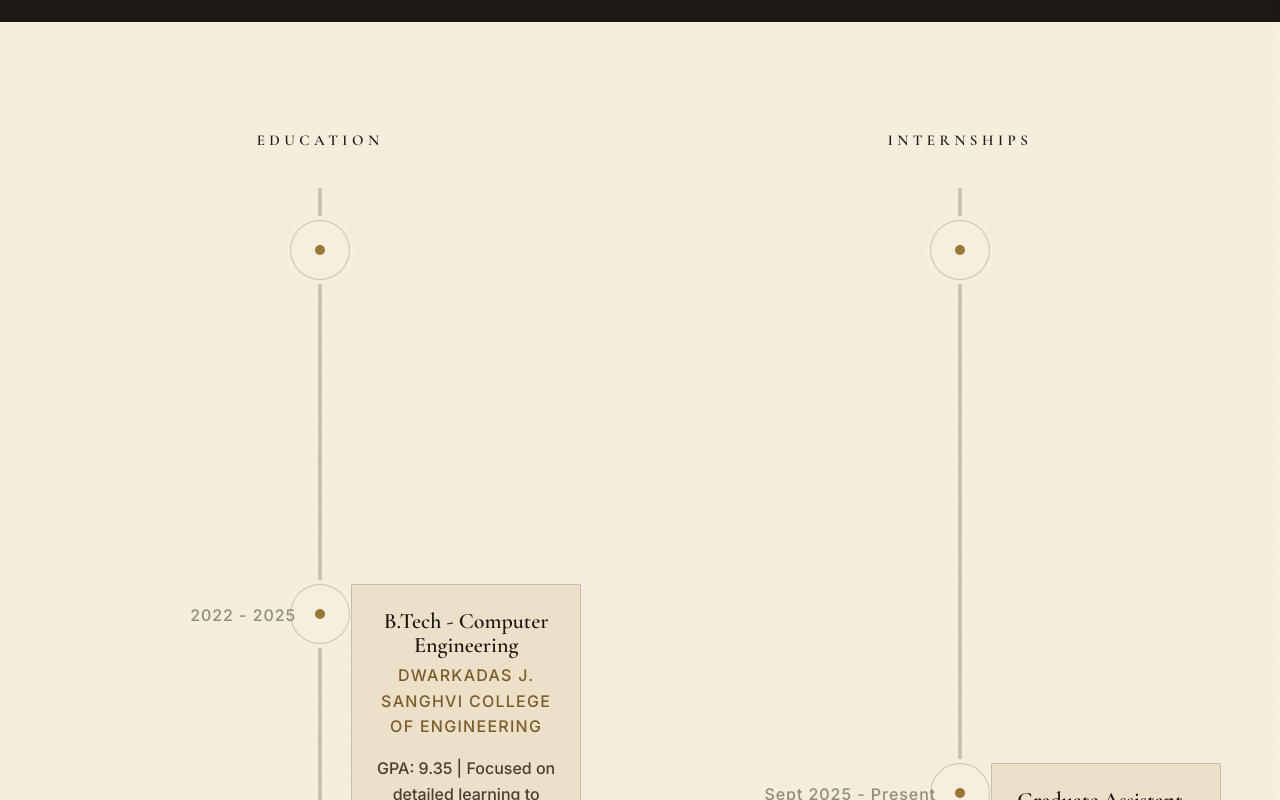
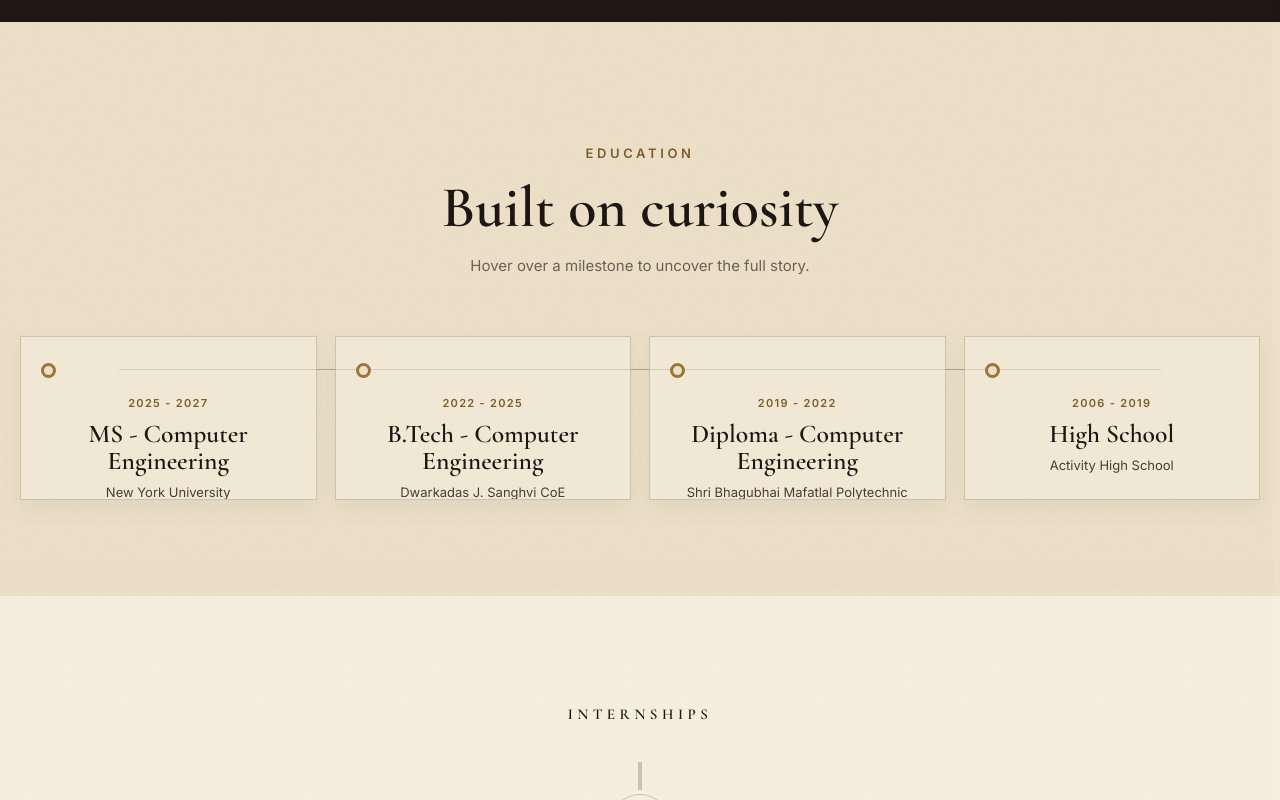
Before and after one commit to Shashwatshah02/Portfolio-Website, a React (Create React App) app: page / in a window 1280 px wide. Shown: the part 960-1760 px from the top of the page. Built offline with nearby package versions, Linux system fonts and the light colour scheme.

Commit message:
Add interactive education timeline

```diff
--- a/src/Components/NavBar.js
+++ b/src/Components/NavBar.js
@@ -58,15 +58,16 @@ export default function NavBar() {
               Home
             </Nav.Link>
             <Nav.Link
-              href="#skills"
+              href="#education"
               className={
-                active === "skills" ? "active navbar-link" : "navbar-link"
+                active === "education" ? "active navbar-link" : "navbar-link"
               }
               onClick={() => {
-                activeLink("skills");
+                activeLink("education");
+                setExpanded(false);
               }}
             >
-              Skills
+              Education
             </Nav.Link>
             <Nav.Link
               href="#projects"
@@ -75,6 +76,7 @@ export default function NavBar() {
               }
               onClick={() => {
                 activeLink("projects");
+                setExpanded(false);
               }}
             >
               Projects
--- a/src/Components/Timeline.css
+++ b/src/Components/Timeline.css
@@ -1,17 +1,175 @@
 .timeline-section {
-  display: flex;
-  flex-wrap: wrap;
-  justify-content: center;
-  gap: 40px;
   padding: 110px 20px;
   background-color: var(--color-parchment);
   position: relative;
+}
+
+/* Education — compact horizontal timeline */
+.education-section {
+  padding: 118px 20px 96px;
+  background: var(--color-parchment-dark);
+  overflow: hidden;
+  position: relative;
+}
+
+.education-heading {
+  max-width: 600px;
+  margin: 0 auto 58px;
+  text-align: center;
+}
+
+.education-heading .section-eyebrow {
+  margin-bottom: 13px;
+}
+
+.education-heading h2 {
+  color: var(--color-ink);
+  font-family: var(--font-serif);
+  font-size: clamp(40px, 5vw, 58px);
+  font-weight: 600;
+  margin: 0;
+}
+
+.education-heading p {
+  margin: 15px 0 0;
+  color: var(--color-muted-on-light);
+  font-size: 15px;
+}
+
+.education-scroll {
+  max-width: 1240px;
+  margin: 0 auto;
+}
+
+.education-track {
+  display: grid;
+  grid-template-columns: repeat(4, minmax(0, 1fr));
+  gap: 18px;
+  list-style: none;
+  margin: 0;
+  padding: 0;
+  position: relative;
+}
+
+.education-track::before {
+  content: "";
+  position: absolute;
+  top: 33px;
+  left: 8%;
+  right: 8%;
+  height: 1px;
+  background: rgba(28, 23, 18, 0.28);
+}
+
+.education-milestone {
+  min-width: 0;
+  position: relative;
+}
+
+.education-card {
+  height: 164px;
+  padding: 58px 20px 20px;
+  position: relative;
+  overflow: hidden;
+  cursor: default;
+  background: rgba(246, 239, 224, 0.52);
+  border: 1px solid rgba(28, 23, 18, 0.18);
+  box-shadow: 0 8px 22px rgba(28, 23, 18, 0.05);
+  outline: none;
+  transition: height 0.35s cubic-bezier(0.22, 0.61, 0.36, 1), transform 0.35s cubic-bezier(0.22, 0.61, 0.36, 1), background-color 0.35s ease, border-color 0.35s ease, box-shadow 0.35s ease;
+}
+
+.education-marker {
+  position: absolute;
+  top: 26px;
+  left: 20px;
+  z-index: 1;
+  width: 15px;
+  height: 15px;
+  background: var(--color-parchment-dark);
+  border: 3px solid var(--color-bronze);
+  border-radius: 50%;
+  transition: transform 0.35s ease, background-color 0.35s ease;
+}
+
+.education-card time {
+  display: block;
+  margin-bottom: 10px;
+  color: var(--color-bronze-dark);
+  font-family: var(--font-sans);
+  font-size: 11px;
+  font-weight: 700;
+  letter-spacing: 0.12em;
+  text-transform: uppercase;
+}
+
+.education-card h3 {
+  margin: 0;
+  color: var(--color-ink);
+  font-family: var(--font-serif);
+  font-size: clamp(20px, 2vw, 26px);
+  font-weight: 600;
+  line-height: 1.05;
+}
+
+.education-school {
+  margin: 8px 0 0;
+  color: var(--color-ink-faint);
+  font-size: 13px;
+  line-height: 1.4;
+}
+
+.education-details {
+  max-height: 0;
+  margin-top: 0;
+  opacity: 0;
+  overflow: hidden;
+  transition: max-height 0.35s ease, margin-top 0.35s ease, opacity 0.25s ease;
+}
+
+.education-details > span {
+  color: var(--color-bronze-dark);
+  font-size: 10px;
+  font-weight: 700;
+  letter-spacing: 0.14em;
+  text-transform: uppercase;
+}
+
+.education-details p {
+  margin: 8px 0 0;
+  color: var(--color-ink-faint);
+  font-size: 13px;
+  line-height: 1.55;
+}
+
+.education-card:hover,
+.education-card:focus-visible {
+  z-index: 2;
+  height: 330px;
+  transform: translateY(-8px) scale(1.035);
+  background: var(--color-parchment);
+  border-color: var(--color-bronze);
+  box-shadow: 0 20px 35px rgba(28, 23, 18, 0.16);
+}
+
+.education-card:hover .education-marker,
+.education-card:focus-visible .education-marker {
+  background: var(--color-bronze);
+  transform: scale(1.16);
+}
+
+.education-card:hover .education-details,
+.education-card:focus-visible .education-details {
+  max-height: 170px;
+  margin-top: 18px;
+  opacity: 1;
 }
 
 .timeline-column {
   flex: 1 1;
   min-width: 320px;
   max-width: 600px;
+  margin: 0 auto;
   padding: 0 10px;
 }
 
@@ -97,9 +255,33 @@
 
 @media (max-width: 768px) {
   .timeline-section {
-    flex-direction: column;
-    align-items: center;
     padding: 70px 10px;
+  }
+
+  .education-section {
+    padding: 84px 0 72px;
+  }
+
+  .education-heading {
+    padding: 0 20px;
+    margin-bottom: 38px;
+  }
+
+  .education-scroll {
+    overflow-x: auto;
+    padding: 0 20px 20px;
+    scrollbar-color: var(--color-bronze) transparent;
+  }
+
+  .education-track {
+    width: max-content;
+    grid-template-columns: repeat(4, 248px);
+  }
+
+  .education-card:hover,
+  .education-card:focus-visible {
+    height: 340px;
+    transform: translateY(-4px);
   }
 
   .timeline-column {
--- a/src/Components/Timeline.js
+++ b/src/Components/Timeline.js
@@ -9,16 +9,16 @@ import "./Timeline.css";
 
 const educationData = [
   {
-    date: "Fall 2025",
+    date: "2025 - 2027",
     title: "MS - Computer Engineering",
     subtitle: "New York University",
     description:
-      "Will pursue advanced courses in Hardware and Software related fields under leading faculty.",
+      "GPA: 3.73 | Pursuing advanced hardware and software courses under leading faculty.",
   },
   {
     date: "2022 - 2025",
     title: "B.Tech - Computer Engineering",
-    subtitle: "Dwarkadas J. Sanghvi College of Engineering",
+    subtitle: "Dwarkadas J. Sanghvi CoE",
     description:
       "GPA: 9.35 | Focused on detailed learning to find my specific niche. Multiple participations in student chapters and events",
   },
@@ -99,6 +99,37 @@ const cardVariants = {
   }),
 };
 
+function EducationTimeline() {
+  return (
+    <section id="education" className="education-section grain-overlay">
+      <div className="education-heading">
+        <span className="section-eyebrow">Education</span>
+        <h2>Built on curiosity</h2>
+        <p>Hover over a milestone to uncover the full story.</p>
+      </div>
+
+      <div className="education-scroll" aria-label="Education timeline">
+        <ol className="education-track">
+          {educationData.map((item, index) => (
+            <li key={item.title} className="education-milestone">
+              <article className="education-card" tabIndex="0">
+                <span className="education-marker" aria-hidden="true" />
+                <time>{item.date}</time>
+                <h3>{item.title}</h3>
+                <p className="education-school">{item.subtitle}</p>
+                <div className="education-details">
+                  <span>Details</span>
+                  <p>{item.description}</p>
+                </div>
+              </article>
+            </li>
+          ))}
+        </ol>
+      </div>
+    </section>
+  );
+}
+
 function TimelineColumn({ title, items }) {
   const shouldReduceMotion = useReducedMotion();
   return (
@@ -144,9 +175,11 @@ function TimelineColumn({ title, items }) {
 
 export default function Timeline() {
   return (
-    <div className="timeline-section grain-overlay">
-      <TimelineColumn title="Education" items={educationData} />
-      <TimelineColumn title="Internships" items={internshipData} />
-    </div>
+    <>
+      <EducationTimeline />
+      <section className="timeline-section grain-overlay">
+        <TimelineColumn title="Internships" items={internshipData} />
+      </section>
+    </>
   );
 }
```
